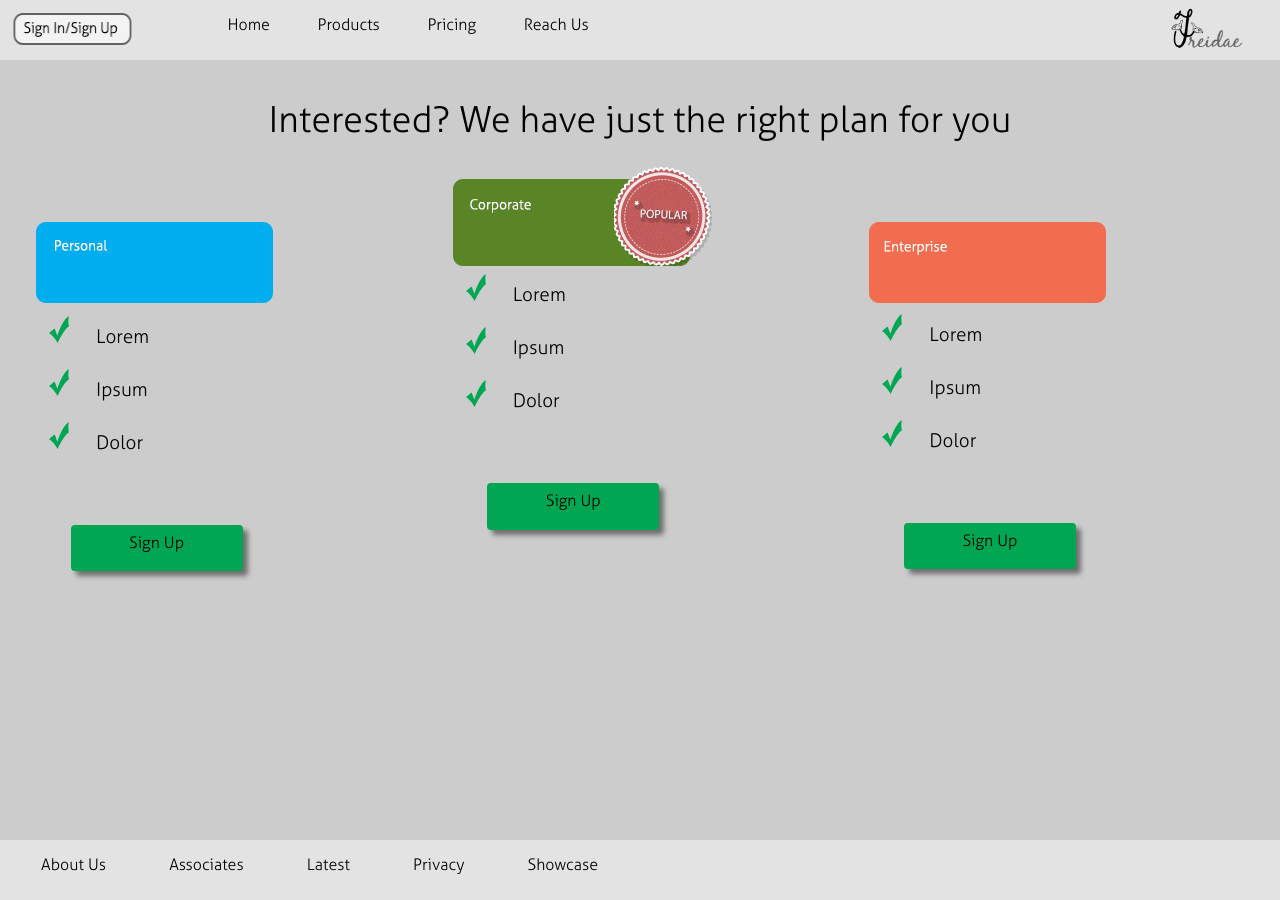
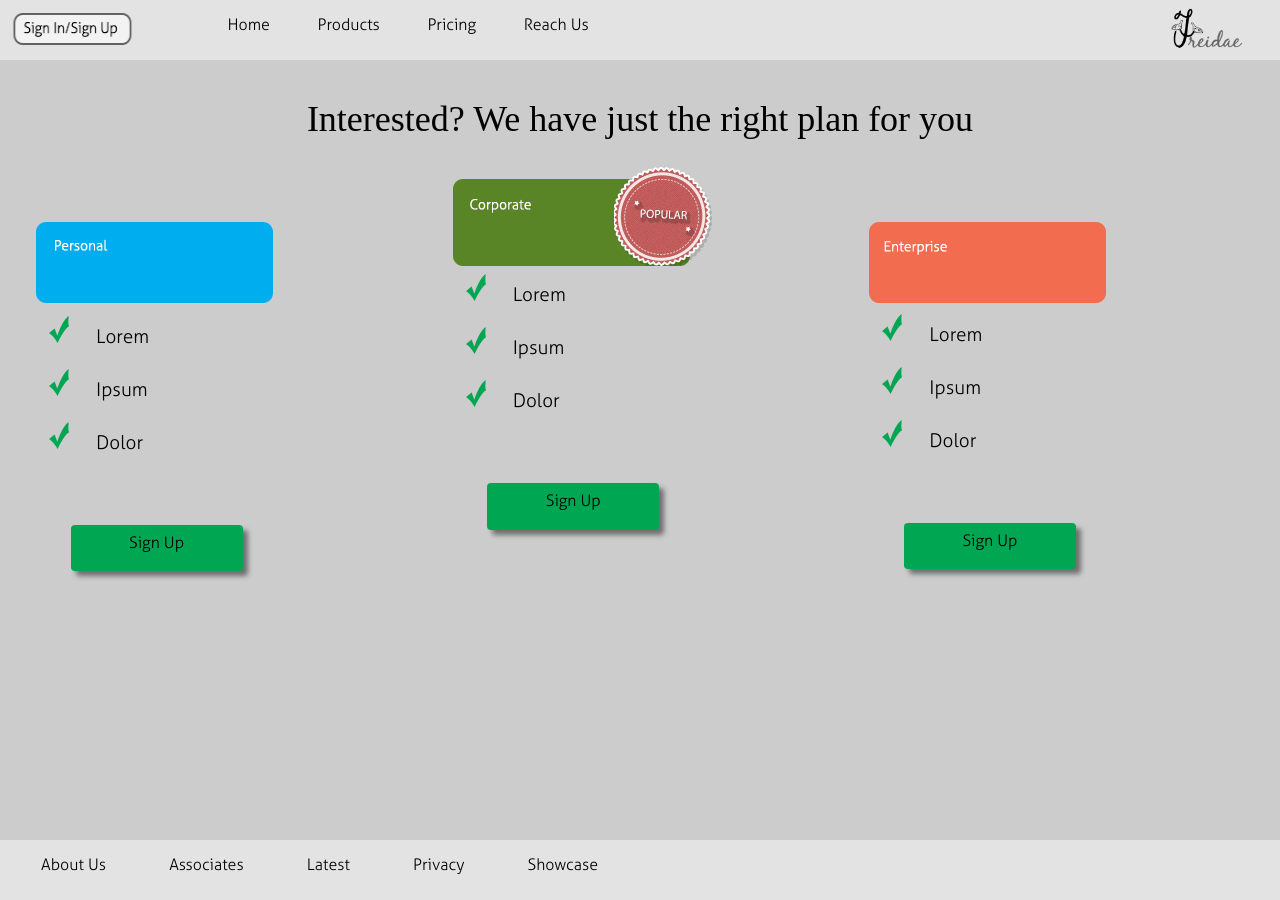
Before and after one commit to cooldude1995/freidae, a Jekyll site: the page built from pricing/index.md, in a window 1280 px wide. Built offline with Jekyll 4.4.1, drawn with Linux system fonts in a browser that asks for light colours; nearby versions of some CDN libraries; some web fonts are replaced; Markdown is read by kramdown in place of the engine named in the settings.

Commit message:
fonts 1.0.1
-fonts pricing

```diff
--- a/pricing/index.md
+++ b/pricing/index.md
@@ -2,7 +2,7 @@
 layout: default_others
 title: Freidae Pricing Page
 ---
-<h1>Interested? We have just the right plan for you</h1>
+<h1 style="font-family: 'Aller';">Interested? We have just the right plan for you</h1>
 <div class="col-sm-4 pri-div-dwn">
     <img alt="Personal" id="pr_prsnl" src="/freidae/data/img/Personal.png">
     <br>
```
Also changed, not shown: 1 other file.
